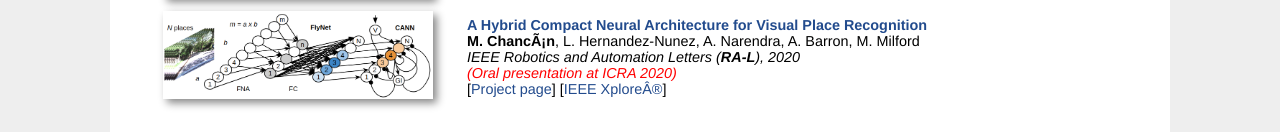
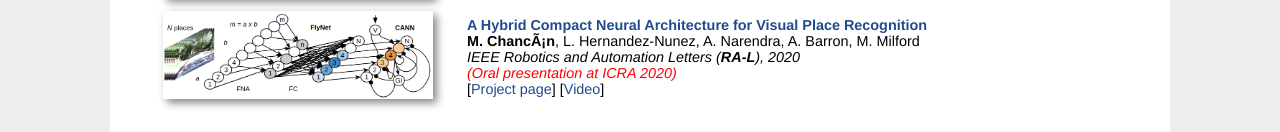
Before and after one commit to mchancan/mchancan.github.io, a Jekyll site: the page built from index.html, in a window 1280 px wide. Shown: the part 757-889 px from the top of the page. Built offline with Jekyll 4.4.1, drawn with Linux system fonts in a browser that asks for light colours; comment, search, counter and statistics services are not loaded.

Commit message:
Update index.html

```diff
--- a/index.html
+++ b/index.html
@@ -72,7 +72,7 @@ title: Marvin
 			<em>IEEE International Conference on Robotics and Automation (<b>ICRA</b>), 2020</em></br>
 			[<a href="projects/CityLearn/index.html">Project page</a>]
 			<!--[<a href="https://arxiv.org/abs/1910.04335">arXiv</a>]-->
-			[<a href="https://youtu.be/042KjpOoNVw">Video</a>]
+			[<a href="https://youtu.be/RvrS-rtiBE8">Video</a>]
 		</td>
 	</tr>
 	<tr>&nbsp</tr>
@@ -90,7 +90,7 @@ title: Marvin
 			<font color = 'red'><em>(Oral presentation at ICRA 2020)</em></font></br>
 			[<a href="projects/FlyNet/index.html">Project page</a>]
 			<!--[<a href="https://arxiv.org/abs/1910.06840">arXiv</a>]-->
-			[<a href="https://doi.org/10.1109/LRA.2020.2967324">IEEE Xplore®</a>]
+			[<a href="https://youtu.be/OOJz6TWBbRY">Video</a>]
 		</td>
 	</tr>
 	</tbody>
```
